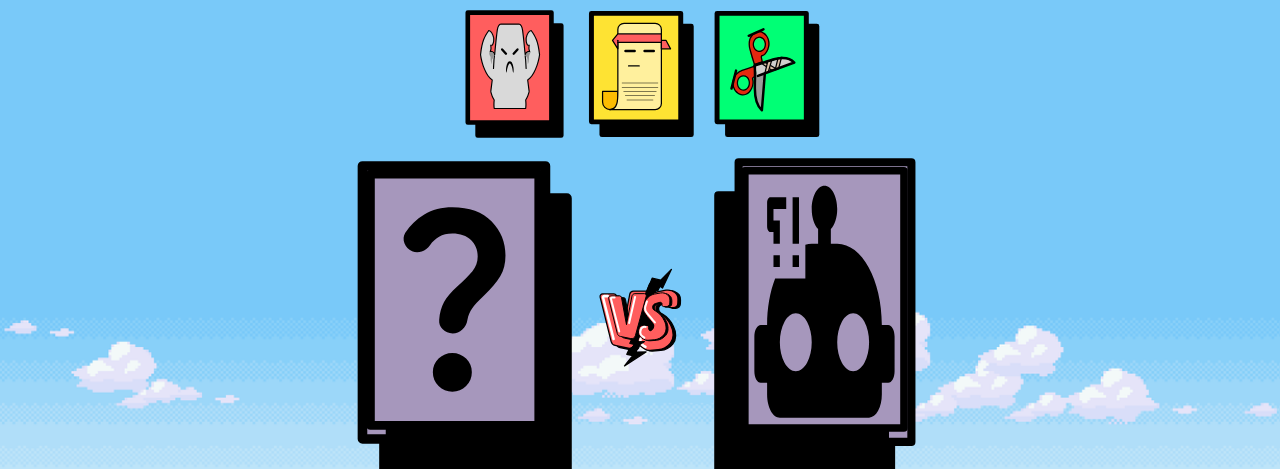
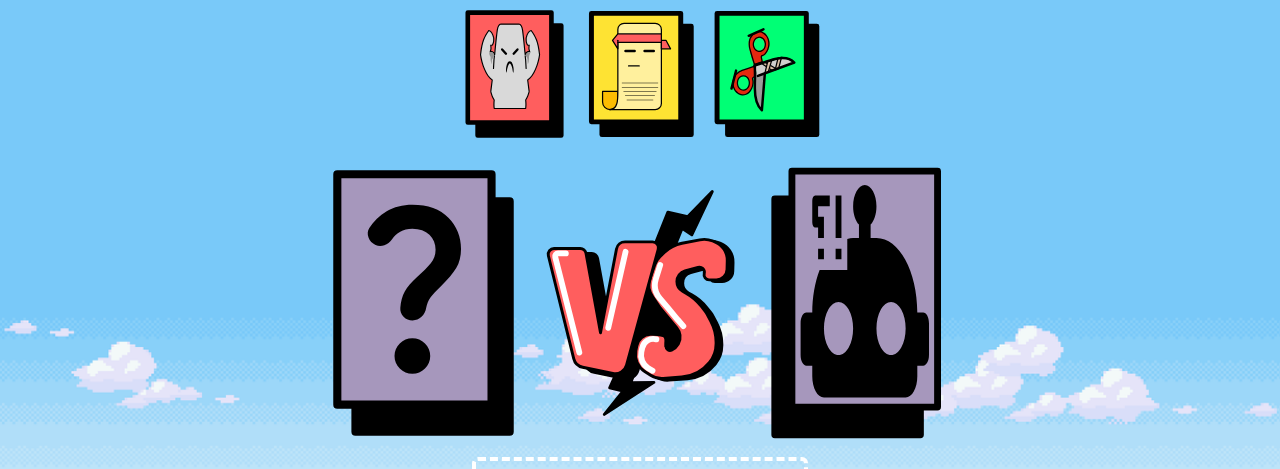
Before and after one commit to Bryaron/PiedraPapelTijeras, a plain HTML site: page index.html in a window 1280 px wide. Shown: the part 77-546 px from the top of the page. Drawn offline with Linux system fonts and the light colour scheme.

Commit message:
Update styles.css

```diff
--- a/assets/css/styles.css
+++ b/assets/css/styles.css
@@ -49,19 +49,6 @@ body {
     margin: 0px auto;
 }
 
-/* .rock, .paper, .scissor{
-
-    background-image: url(../img/Caja\ Piedra.svg);
-    background-size: cover;
-    height: 100%;
-    width: 30%;
-    min-width: 100px;
-    max-width: 116px;
-    min-height:96px;
-    max-height:136px;
-    padding: 5px;
-} */
-
 .rock{
 
     background-image: url(../img/Caja\ Piedra.svg);
@@ -103,62 +90,26 @@ body {
 }
 
 .fighting{
+    width: 100%;
+    max-width: 650px;
+    margin: 0px auto;
     display: flex;
-    justify-content: center;
-    align-items: center;
-    height: 40%;
-    width: 100%;
-    min-height: 213px;
-    max-height: 350px; /* 350 */
-    min-width: 328px;
-    max-width: 600px;
-    margin: 0px auto;
+    flex-direction: row;
+    flex-wrap: nowrap;
+    align-items: stretch;
+
 }
 
-/* .user, .pc{
-
-    background-image: url("../img/Frame\ Usuario.svg");
-    background-size: cover;
-    align-self: center;
-    padding: 10px;
-    height: 180px;
+.fighter {
     width: 100%;
-    flex-grow: 1;
-    scale: 1;
-
-} */
-
-.user{
-
-    background-image: url("../img/Frame\ Usuario.svg");
-    background-size: cover;
-    align-self: center;
-    padding: 10px;
-    height: 180px;
-    width: 100%;
-    flex-grow: 1;
+    height: auto;
 }
 
+/* Exlusivo para pc */
 .pc{
-
-    background-image: url("../img/Frame\ PC.svg");
-    background-size: cover;
-    align-self: center;
-    padding: 10px;
-    height: 180px;
-    width: 100%;
-    flex-grow: 1;
     transform: scaleX(-1);
 }
-
-.vs{
-    background-image: url("../img/Frame\ VS.svg");
-    background-size: cover;
-    padding: 10px;
-    height: 97px;
-    width: 205px;
-    flex-grow: 0;
-}
+/*----------------  */
 
 .winer p {
     text-align: center;
@@ -181,70 +132,3 @@ body {
     max-width: 600px ;
     margin: 5px auto;
 }
-
-@media (width>=450px){
-    .user{
-        background-image: url(../img/Frame\ Usuario.svg);
-        background-size: cover;
-        align-self: center;
-        padding: 10px;
-        height: 235px;
-        width: 100%;
-        flex-grow: 1;
-    }
-    .pc {
-        background-image: url(../img/Frame\ PC.svg);
-        background-size: cover;
-        align-self: center;
-        padding: 10px;
-        height: 235px;
-        width: 100%;
-        flex-grow: 1;
-    }
-}
-
-@media (width >= 550px){
-    .user{
-    background-image: url(../img/Frame\ Usuario.svg);
-    background-size: cover;
-    align-self: center;
-    padding: 10px;
-    height: 280px;
-    width: 100%;
-    flex-grow: 1;
-    }
-    .pc {
-    background-image: url(../img/Frame\ PC.svg);
-    background-size: cover;
-    align-self: center;
-    padding: 10px;
-    height: 280px;
-    width: 100%;
-    flex-grow: 1;
-    }
-}
-
-@media (width>=600px){
-    .user{
-        background-image: url(../img/Frame\ Usuario.svg);
-        background-size: cover;
-        align-self: center;
-        padding: 10px;
-        height: 325px;
-        width: 100%;
-        flex-grow: 1;
-    }
-    .pc {
-        background-image: url(../img/Frame\ PC.svg);
-        background-size: cover;
-        align-self: center;
-        padding: 10px;
-        height: 325px;
-        width: 100%;
-        flex-grow: 1;
-    }
-}
-
-
-
-/* Clases para agregar y eliminar */
```
